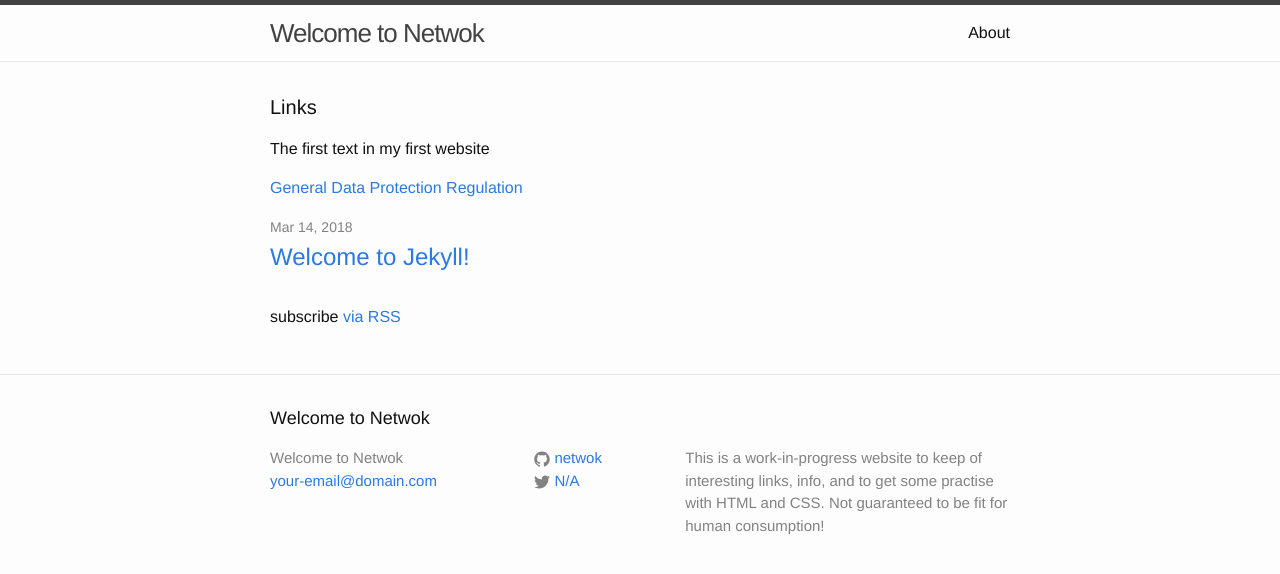
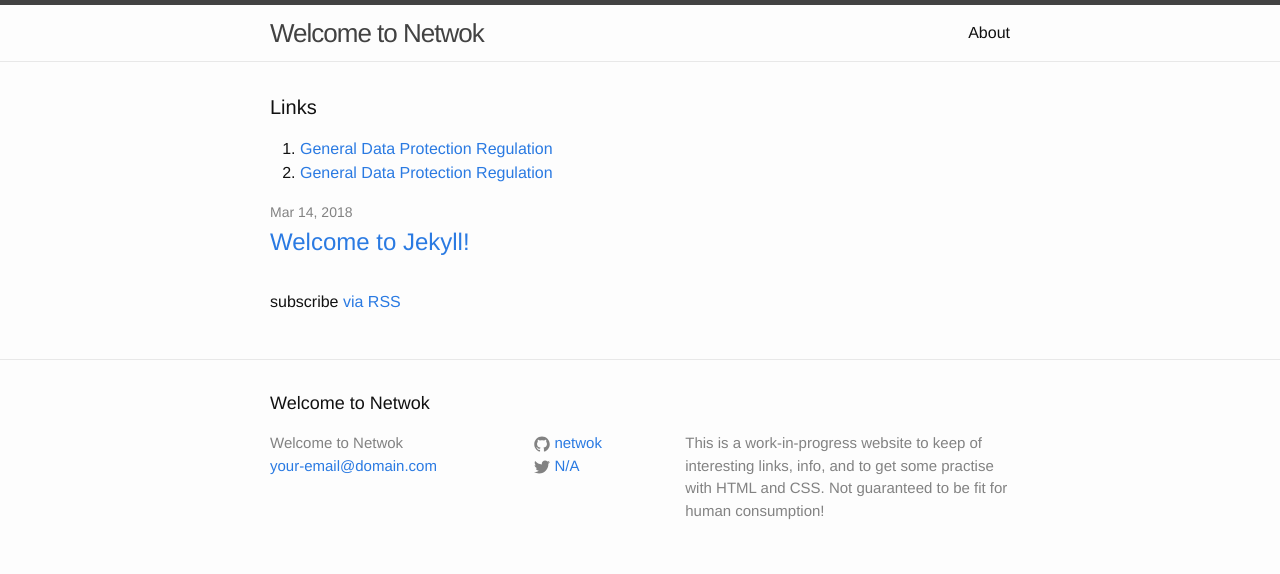
Before and after one commit to netwok/netwok.github.io, a Jekyll site: the page built from index.html, in a window 1280 px wide. Shown: the top 574 px of the page. Built offline with Jekyll 4.4.1, drawn with Linux system fonts in a browser that asks for light colours.

Commit message:
Update index.html

```diff
--- a/index.html
+++ b/index.html
@@ -5,8 +5,10 @@ layout: default
 <div class="home">
 
   <h1 class="page-heading">Links</h1>
-  <p>The first text in my first website</p>
-  <p><a href = './gdpr.html'>General Data Protection Regulation</a></p>
+    <ol>
+      <li><a href = './gdpr.html'>General Data Protection Regulation</a></li>
+      <li><a href = './gdpr.html'>General Data Protection Regulation</a></li>
+    </ol>
   <ul class="post-list">
     {% for post in site.posts %}
       <li>
```
